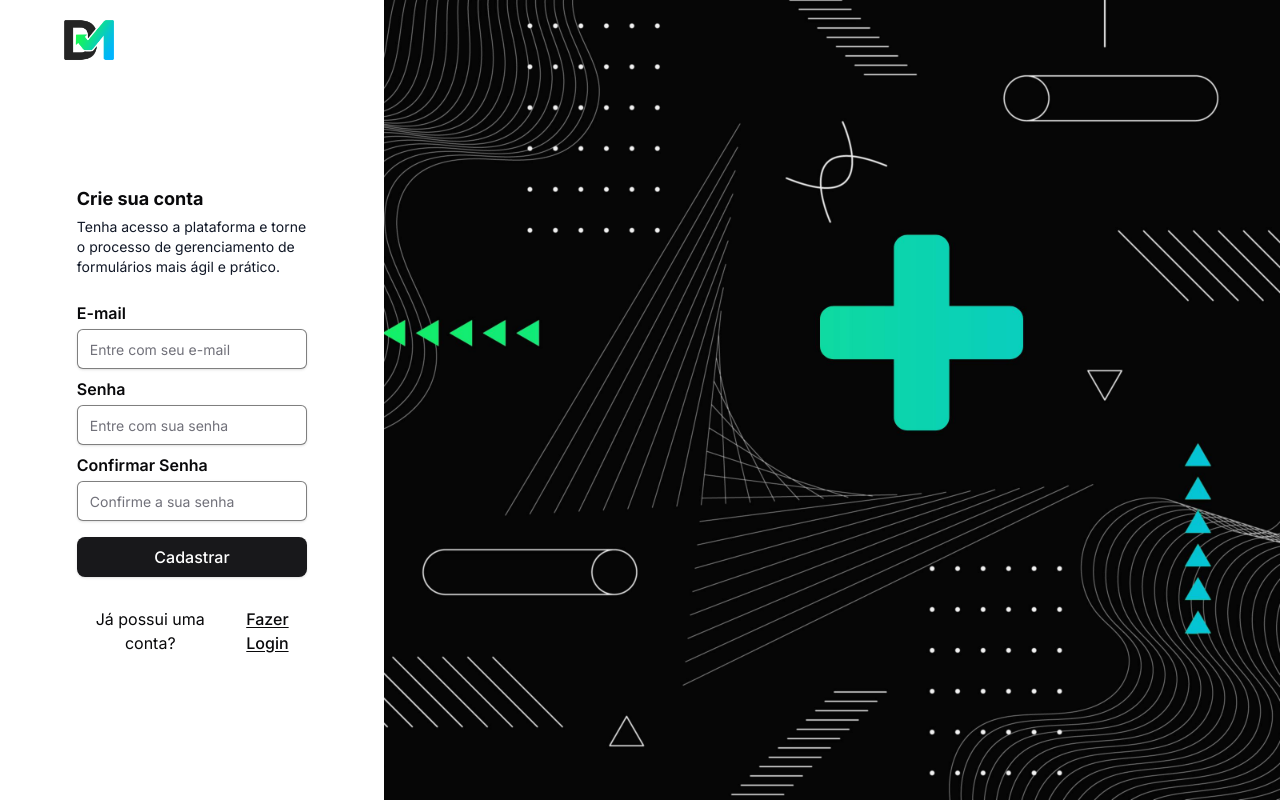
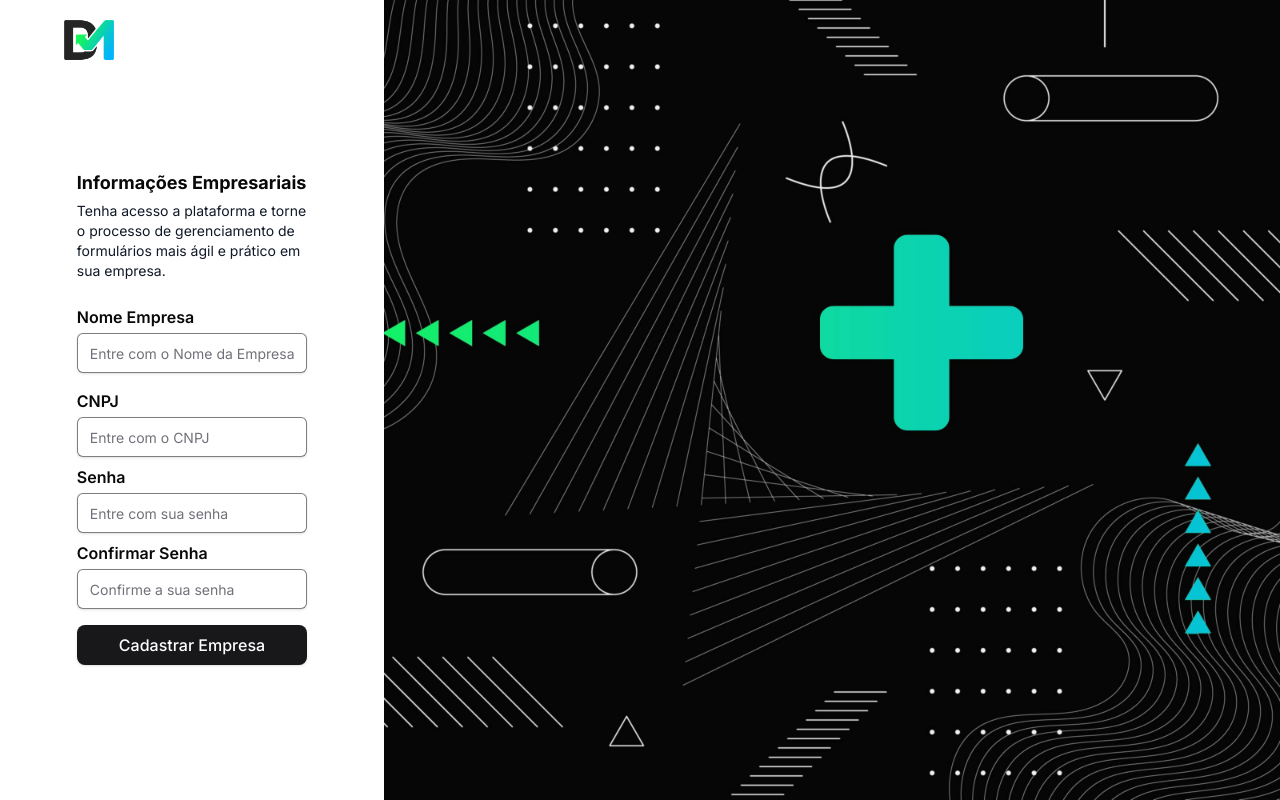
Before and after one commit to DAILY-MANAGE/daily-manage-web, a Next.js app: page /cadastro in a window 1280 px wide. Built offline with nearby package versions, Linux system fonts and the light colour scheme.

Commit message:
new: empresa

```diff
--- a/app/(pages)/cadastro/components/register-form.tsx
+++ b/app/(pages)/cadastro/components/register-form.tsx
@@ -1,4 +1,4 @@
-'use client'
+'use client';
 
 import { Form } from '../../../components/Form';
 
@@ -18,43 +18,66 @@ export default function RegisterForm() {
   } = useForm({
     mode: 'onChange',
     defaultValues: {
-      usuario: '',
+      cnpj: '',
       senha: '',
-      confirmarSenha: '',
+      nomeEmpresa: '',
     },
   });
 
   const onSubmit = (data: RegisterData) => {
-    if (data.senha != data.confirmarSenha) return;
     console.log(data);
-    useAuthHandler().register(data);
+    //useAuthHandler().register(data);
+  };
+
+  const ValidateCNPJ = () => {
+
   };
 
   return (
     <Form.Root onSubmit={handleSubmit(onSubmit)}>
-      <Form.Label label="E-mail" />
+      <Form.Label label="Nome Empresa" />
       <Input
-        autoComplete="email"
-        htmlFor="email"
-        error={errors.usuario}
-        placeholder="Entre com seu e-mail"
-        aria-invalid={errors.usuario ? 'true' : 'false'}
+        autoComplete="nomeEmpresa"
+        htmlFor="nomeEmpresa"
+        error={errors.nomeEmpresa}
+        placeholder="Entre com o Nome da Empresa"
+        aria-invalid={errors.nomeEmpresa ? 'true' : 'false'}
         className="shadow"
         onInvalid={(e: any) => {
           e.preventDefault();
         }}
-        {...register('usuario', {
-          required: 'E-mail é obrigatório',
+        {...register('nomeEmpresa', {
+          required: 'Nome da Empresa é obrigatório',
+        })}
+        type="text"
+        id="nomeEmpresa"
+      />
+      <Form.Error message={errors.nomeEmpresa?.message} />
+
+      <Form.Label label="CNPJ" />
+      <Input
+        autoComplete="cnpj"
+        htmlFor="cnpj"
+        error={errors.cnpj}
+        placeholder="Entre com o CNPJ"
+        aria-invalid={errors.cnpj ? 'true' : 'false'}
+        className="shadow"
+        pattern="/^\d{2}\.\d{3}\.\d{3}\/\d{4}\-\d{2}$/"
+        onInvalid={(e: any) => {
+          e.preventDefault();
+        }}
+        {...register('cnpj', {
+          required: 'CNPJ é obrigatório',
           validate: {
             matchPattern: (v) =>
-              /^\w+([.-]?\w+)*@\w+([.-]?\w+)*(\.\w{2,3})+$/.test(v) ||
-              'O endereço de e-mail deve ser válido',
+              /^\d{2}\.\d{3}\.\d{3}\/\d{4}\-\d{2}$/.test(v) ||
+              'O CPNJ deve ser válido',
           },
         })}
-        type="email"
-        id="email"
+        type="text"
+        id="cnpj"
       />
-      <Form.Error message={errors.usuario?.message} />
+      <Form.Error message={errors.cnpj?.message} />
 
       <Form.Label label="Senha" className="mt-2" />
       <Input
@@ -78,7 +101,7 @@ export default function RegisterForm() {
             message: 'Número mínimo de caractéres é 5',
           },
         })}
-        type="password"
+        type="text"
         id="password"
       />
       <Form.Error message={errors.senha?.message} />
@@ -113,7 +136,7 @@ export default function RegisterForm() {
         type="submit"
         className="mt-4 flex items-center justify-center bg-zinc-900 text-white"
       >
-        Cadastrar
+        Cadastrar Empresa
       </Button>
     </Form.Root>
   );
--- a/app/(pages)/cadastro/page.tsx
+++ b/app/(pages)/cadastro/page.tsx
@@ -20,20 +20,12 @@ export default function Cadastro() {
           <Logo width={50} height={100} />{' '}
         </div>
         <div className="flex flex-col align-center justify-center h-[90%] w-[90%] mx-auto">
-          <h1 className="font-bold text-lg mb-1">Crie sua conta</h1>
+          <h1 className="font-bold text-lg mb-1">Informações Empresariais</h1>
           <p className="text-sm mb-2 text-gray-900">
             Tenha acesso a plataforma e torne o
-            processo de gerenciamento de formulários mais ágil e prático.
+            processo de gerenciamento de formulários mais ágil e prático em sua empresa.
           </p>
           <RegisterForm />
-          <div className="font-normal w-full text-center mt-6 flex justify-center">
-            <p className="mr-1">Já possui uma conta? </p>
-            <Link href="/login">
-              <span className="font-medium underline underline-offset-2">
-                Fazer Login
-              </span>
-            </Link>
-          </div>
         </div>
       </div>
       <div className="w-[70vw] bg-light-100 hidden md:flex lg:flex bg-dark h-[100vh] bg-cadastro bg-cover bg-center bg-no-repeat"></div>
--- /dev/null
+++ b/app/(pages)/empresa/components/header.tsx
@@ -0,0 +1,34 @@
+'use client'
+
+import { ReactNode, useEffect, useState } from 'react';
+
+interface HeaderProps {
+  children: ReactNode
+}
+
+export default function Header({ children }: HeaderProps) {
+  const [businessName, setBusinessName] = useState<string | undefined>();
+
+  useEffect(() => {
+    const getBusinessName = () => {
+      // Logica de request para pegar nome da empresa
+      return 'Bracell Lençóis-Paulista'
+    }
+    setBusinessName(getBusinessName())
+  }, [])
+
+  return (
+    <>
+      <div className="flex-col flex">
+        <div className="flex-1 space-y-4 p-8 pt-6">
+          <div className="flex items-center justify-between flex-col md:flex-row bg-titleHeader bg-cover bg-bottom bg-no-repeat px-4 py-3 rounded overflow-hidden">
+            <h2 className="text-3xl font-bold tracking-tight text-white">
+              { businessName || 'Carregando...' }
+            </h2>
+          </div>
+          { children }
+        </div>
+      </div>
+    </>
+  );
+}
--- /dev/null
+++ b/app/(pages)/empresa/page.tsx
@@ -0,0 +1,36 @@
+import {
+  Tabs,
+  TabsContent,
+  TabsList,
+  TabsTrigger,
+} from '@/app/components/Shadcn/tabs';
+import Header from './components/header';
+
+export default function Empresa() {
+  return (
+    <>
+      <Header>
+        <Tabs defaultValue="overview" className="space-y-4">
+          <TabsList className="gap-2">
+            <TabsTrigger value="forms">Formulários</TabsTrigger>
+            <TabsTrigger value="users">Usuários</TabsTrigger>
+            <TabsTrigger value="setor">Setores</TabsTrigger>
+            <TabsTrigger value="config">Configurações</TabsTrigger>
+          </TabsList>
+          <TabsContent value="forms" className="space-y-4">
+            <p>Formulários aparecem aqui</p>
+          </TabsContent>
+          <TabsContent value="users" className="space-y-4">
+            <p>Usuários aparecem aqui</p>
+          </TabsContent>
+          <TabsContent value="setor" className="space-y-4">
+            <p>Setores aparecem aqui</p>
+          </TabsContent>
+          <TabsContent value="config" className="space-y-4">
+            <p>Configurações aparecem aqui</p>
+          </TabsContent>
+        </Tabs>
+      </Header>
+    </>
+  );
+}
--- a/app/(pages)/login/components/go-to-register.tsx
+++ b/app/(pages)/login/components/go-to-register.tsx
@@ -4,6 +4,7 @@ import React from 'react'
 
 import Button from '@/app/components/Custom/button';
 import { useRouter } from 'next/navigation';
+import Link from 'next/link';
 
 export default function GoToRegister() {
     const router = useRouter();
@@ -13,12 +14,8 @@ export default function GoToRegister() {
     };
 
     return (
-        <Button
-            size="sm"
-            onClick={goToCadastro}
-            className="flex items-center justify-center gap-2 data-[cadastroloadingdelay=true]:opacity-50 bg-zinc-950 text-white"
-        >
-            <span>Cadastrar</span>
-        </Button>
+      <Link href="/cadastro" className='mt-2 w-full flex items-center justify-center'>
+        <p className='text-zinc-500 underline underline-offset-2'>Deseja cadastrar sua empresa?</p>
+      </Link>
     )
 }
--- a/app/components/Custom/Navbar/main-nav.tsx
+++ b/app/components/Custom/Navbar/main-nav.tsx
@@ -32,16 +32,18 @@ export function MainNav({
 
   return (
     <nav className={cn('flex items-center gap-2', className)} {...props}>
-      <NavLink href="/dashboard" data-active={getIsActiveFor('dashboard')}>
-        Dashboard
-      </NavLink>
+      {false && (
+        <NavLink href="/dashboard" data-active={getIsActiveFor('dashboard')}>
+          Dashboard
+        </NavLink>
+      )}
 
       <DropdownMenu open={dropdownOpen}>
         <DropdownMenuTrigger
           asChild
           className="group"
           onClick={() => {
-            console.log('zapzap')
+            console.log('zapzap');
             router.push('/formularios');
           }}
           onContextMenu={(event: SyntheticEvent) => {
@@ -57,9 +59,14 @@ export function MainNav({
             Formulários
           </Button>
         </DropdownMenuTrigger>
-        <DropdownMenuContent onPointerDownOutside={() => {
-          setDropdownOpen(false);
-        }} className="w-56" align="start" forceMount>
+        <DropdownMenuContent
+          onPointerDownOutside={() => {
+            setDropdownOpen(false);
+          }}
+          className="w-56"
+          align="start"
+          forceMount
+        >
           <DropdownMenuGroup>
             <Link href="/formularios">
               <DropdownMenuItem className="flex items-center justify-start gap-2">
@@ -75,6 +82,10 @@ export function MainNav({
           </DropdownMenuGroup>
         </DropdownMenuContent>
       </DropdownMenu>
+
+      <NavLink href="/empresa" data-active={getIsActiveFor('empresa')}>
+        Empresa
+      </NavLink>
     </nav>
   );
 }
--- a/app/components/Custom/Navbar/navroot.tsx
+++ b/app/components/Custom/Navbar/navroot.tsx
@@ -16,7 +16,7 @@ export default function NavRoot() {
   const pathname = usePathname();
 
   const canShowNavbar = () =>
-    pathname.includes('dashboard') || pathname.includes('formularios') || pathname.includes('configuracoes');
+    pathname.includes('dashboard') || pathname.includes('formularios') || pathname.includes('configuracoes') || pathname.includes('empresa');
 
   return (
     (canShowNavbar() && (
@@ -25,7 +25,9 @@ export default function NavRoot() {
           <Logo width={35} height={35} />
           <MainNav className="mx-6" />
           <div className="ml-auto flex items-center space-x-4">
-            <Search />
+            { false && (
+              <Search />
+            )}
             <NavNotification />
             <UserNav />
           </div>
--- /dev/null
+++ b/app/components/Custom/header.tsx
@@ -0,0 +1,28 @@
+import { ReactNode } from "react";
+
+interface HeaderProps {
+  variant: string,
+  children: ReactNode
+}
+
+import { tv } from 'tailwind-variants'
+
+const buttonVariants = tv(
+  {
+
+  }
+)
+
+export default function Header({ variant = 'default', children }: HeaderProps) {
+  return (
+    <div className="flex-col flex">
+      <div className="flex-1 space-y-4 p-8 pt-6">
+        <div className={buttonVariants({})}>
+          <h2 className="text-3xl font-bold tracking-tight text-white">
+            { children }
+          </h2>
+        </div>
+      </div>
+    </div>
+  );
+}
--- a/app/globals.scss
+++ b/app/globals.scss
@@ -29,10 +29,6 @@ input[type='number'] {
   justify-content: space-around !important;
   flex-direction: row !important;
 }
-
-@tailwind base;
-@tailwind components;
-@tailwind utilities;
 
 @layer base {
   :root {
--- a/app/services/auth.ts
+++ b/app/services/auth.ts
@@ -31,9 +31,8 @@ export interface LoginData {
 }
 
 export interface RegisterData {
-  usuario: string;
+  cnpj: string;
   senha: string;
-  confirmarSenha?: string;
 }
 
 interface RequestType extends AxiosResponse<any, any> {
```
Also changed, not shown: app/(pages)/login/components/login-form.tsx (+9 -4 lines).
